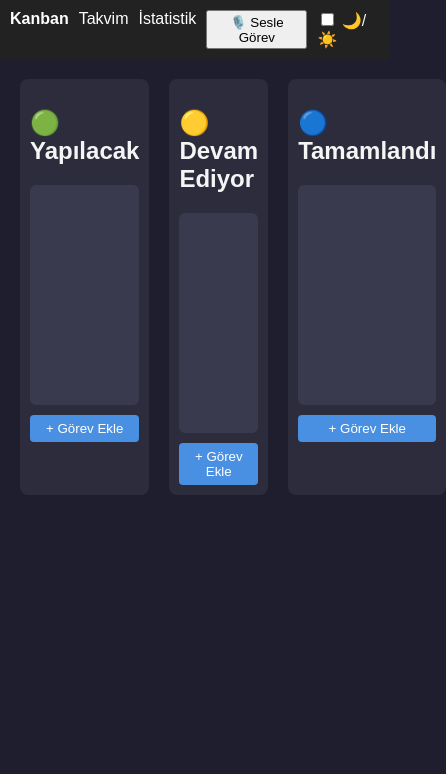
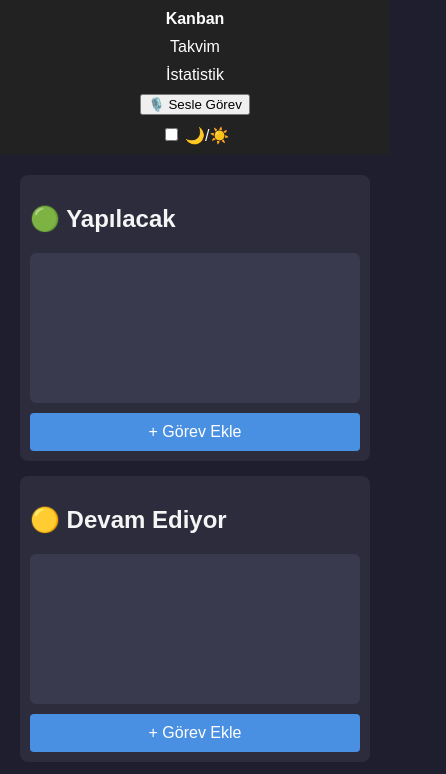
Before and after one commit to atatrkylmz/g-rev-uygulamas-, a plain HTML site: page index.html in a window 390 px wide. Shown: the top 774 px of the page, 446 px wide, since content can reach past the window. Drawn offline with Linux system fonts and the light colour scheme.

Commit message:
Update styles.css

```diff
--- a/styles.css
+++ b/styles.css
@@ -104,3 +104,52 @@ nav a.active {
   border-radius: 8px;
   width: 300px;
 }
+
+/* Genel responsive yapı */
+* {
+  box-sizing: border-box;
+}
+
+/* Mobil için nav barı dikey yapalım */
+@media (max-width: 600px) {
+  nav {
+    flex-direction: column;
+    align-items: center;
+    text-align: center;
+  }
+
+  .container-kanban {
+    flex-direction: column;
+    gap: 15px;
+  }
+
+  .kanban-column {
+    width: 100%;
+  }
+
+  .kanban-list {
+    min-height: 150px;
+  }
+
+  .task {
+    font-size: 14px;
+    padding: 6px;
+  }
+
+  /* Butonları daha büyük yap */
+  .add-task-btn {
+    font-size: 16px;
+    padding: 10px;
+  }
+
+  /* Modalı küçültelim */
+  .modal-content {
+    width: 90%;
+  }
+
+  /* İstatistik grafiğini ortala ve küçült */
+  canvas#taskChart {
+    max-width: 250px !important;
+    max-height: 250px !important;
+  }
+}
```
